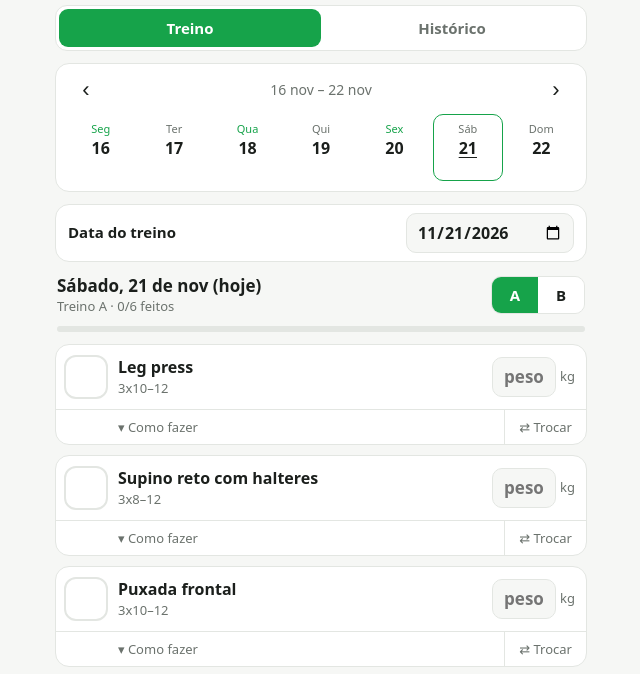
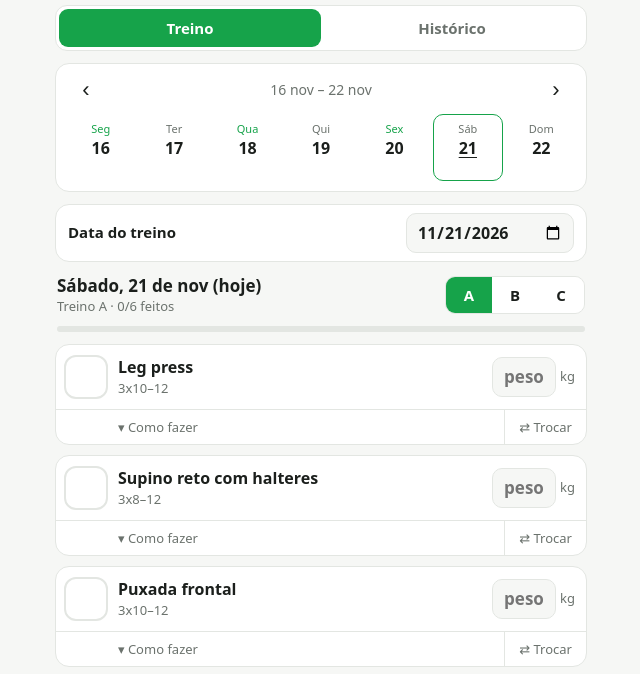
Before and after one commit to danccords/meu-treino, a plain HTML site: page index.html in a window 1280 px wide. Shown: the part 104-778 px from the top of the page, without its empty margins (319-959 px from the left). Drawn offline with Linux system fonts and the light colour scheme.

Commit message:
Treino C full body para o Daniel
Co-Authored-By: Claude Opus 5.5 <noreply@anthropic.com>
Claude-Session: https://claude.ai/code/session_01WPs7ayVpW4sPn3mtqkFgAC

```diff
--- a/index.html
+++ b/index.html
@@ -377,7 +377,8 @@ const PROFILES={daniel:{nome:'Daniel',pfx:'',tip:'Quando fizer todas as séries
                 helo:{nome:'Helo',pfx:'helo_',tip:'Para emagrecer e definir: faça 20–30 min de caminhada inclinada ou bike depois do treino. Quando fizer todas as séries no topo da faixa, aumente um pouco o peso.'}};
 const DEFAULT_PLANS={
  daniel:{A:[["legpress","3x10–12"],["supino_halter","3x8–12"],["puxada","3x10–12"],["desenvolvimento","3x10–12"],["afundo","3x10 cada perna"],["prancha","3x30s"]],
-         B:[["goblet","3x10–12"],["remada","3x10–12"],["supino_inclinado","3x10–12"],["stiff","3x10–12"],["facepull","3x12–15"],["rosca","2x12"],["triceps","2x12"]]},
+         B:[["goblet","3x10–12"],["remada","3x10–12"],["supino_inclinado","3x10–12"],["stiff","3x10–12"],["facepull","3x12–15"],["rosca","2x12"],["triceps","2x12"]],
+         C:[["agachamento_smith","3x10–12"],["supino_reto_barra","3x8–10"],["serrote","3x10 cada lado"],["elevacao_lateral","3x12–15"],["cadeira_extensora","3x12"],["rosca_martelo","2x12"],["abdominal_infra","3x12"]]},
  helo:{A:[["goblet","3x12"],["elevacao_pelvica","4x10–12"],["legpress","3x12–15"],["afundo","3x10 cada perna"],["abdutora","3x15"],["prancha","3x30s"]],
        B:[["puxada","3x10–12"],["supino_inclinado","3x10–12"],["remada","3x10–12"],["desenvolvimento","3x10–12"],["triceps","2x12"],["rosca","2x12"]],
        C:[["elevacao_pelvica","4x10–12"],["stiff","3x10–12"],["sumo","3x12"],["cadeira_flexora","3x12"],["gluteo_cabo","3x12 cada perna"],["prancha","3x30s"]]}
@@ -409,7 +410,7 @@ const LS='meu-treino-v2';
 
 const K=d=>PROFILES[prof].pfx+d;
 const S=d=>sessions[K(d)];
-const planOf=()=>plans[prof]||DEFAULT_PLANS[prof];
+const planOf=()=>plans[prof]?{...DEFAULT_PLANS[prof],...plans[prof]}:DEFAULT_PLANS[prof];
 const letters=()=>Object.keys(planOf());
 function myDates(){const p=PROFILES[prof].pfx;return Object.keys(sessions).filter(k=>SESS_RE.test(k)&&(p?k.startsWith(p):!k.startsWith('helo_'))).map(k=>k.slice(p.length))}
 
```
